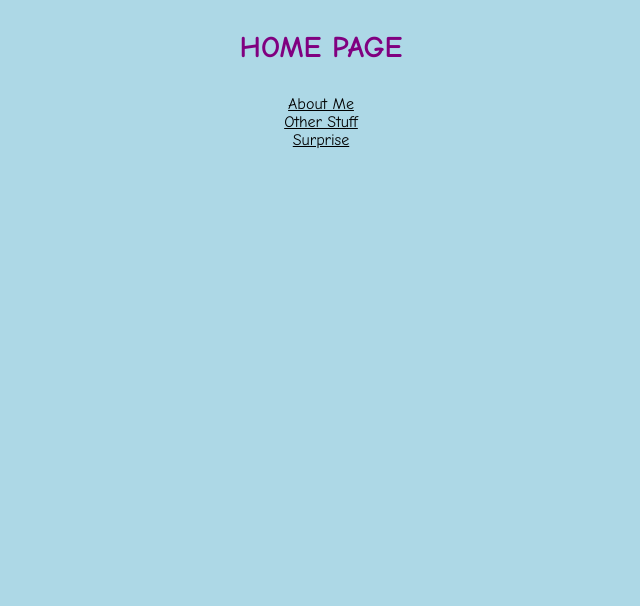
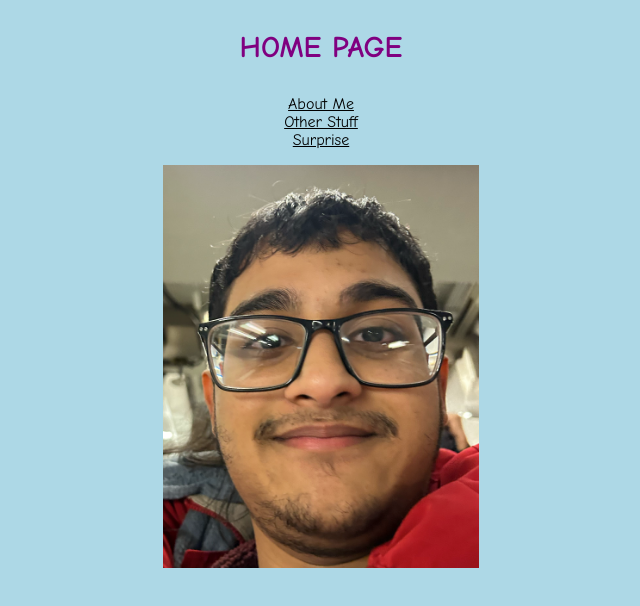
Before and after one commit to Arshadul-Monir/webdev_assignment_1, a plain HTML site: page index.html in a window 1280 px wide. Shown: the whole page, without its empty margins (319-959 px from the left). Drawn offline with Linux system fonts and the light colour scheme.

Commit message:
nvm, NOW index done

```diff
--- a/index.css
+++ b/index.css
@@ -21,3 +21,10 @@ ul
 {
     list-style-type: none;
 }
+
+#me
+{
+    display: block;
+    margin-left: auto;
+    margin-right: auto;
+}
--- a/index.html
+++ b/index.html
@@ -14,6 +14,8 @@
                 <a href="page2.html">Other Stuff</a><br>
                 <a href="https://youtu.be/q-Y0bnx6Ndw">Surprise</a><br>
             </p>
+
+            <img id = "me" src="imgs/me.png" width="25%" height="25%">
         </div>
     </body>
 </html>
```
